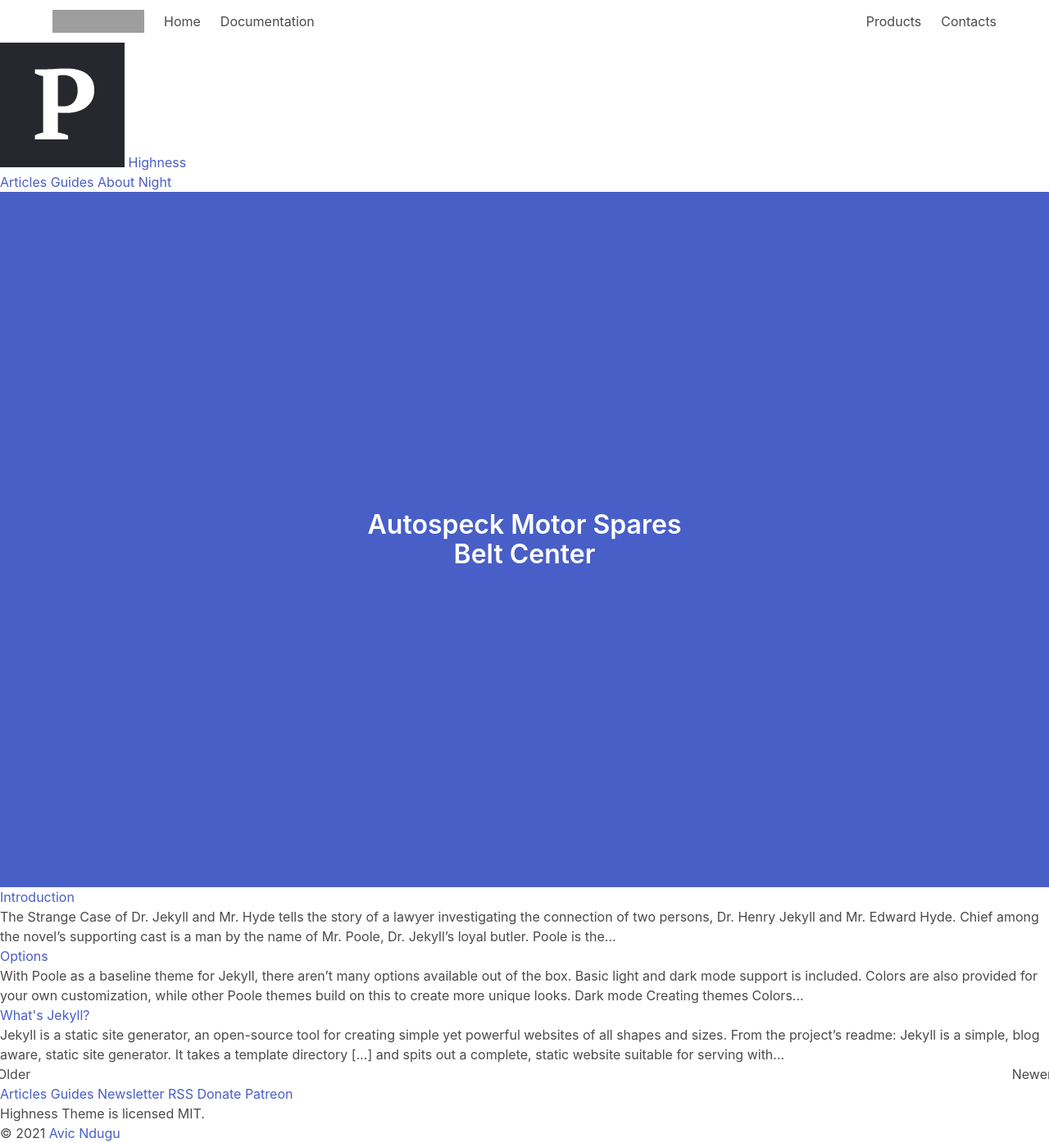
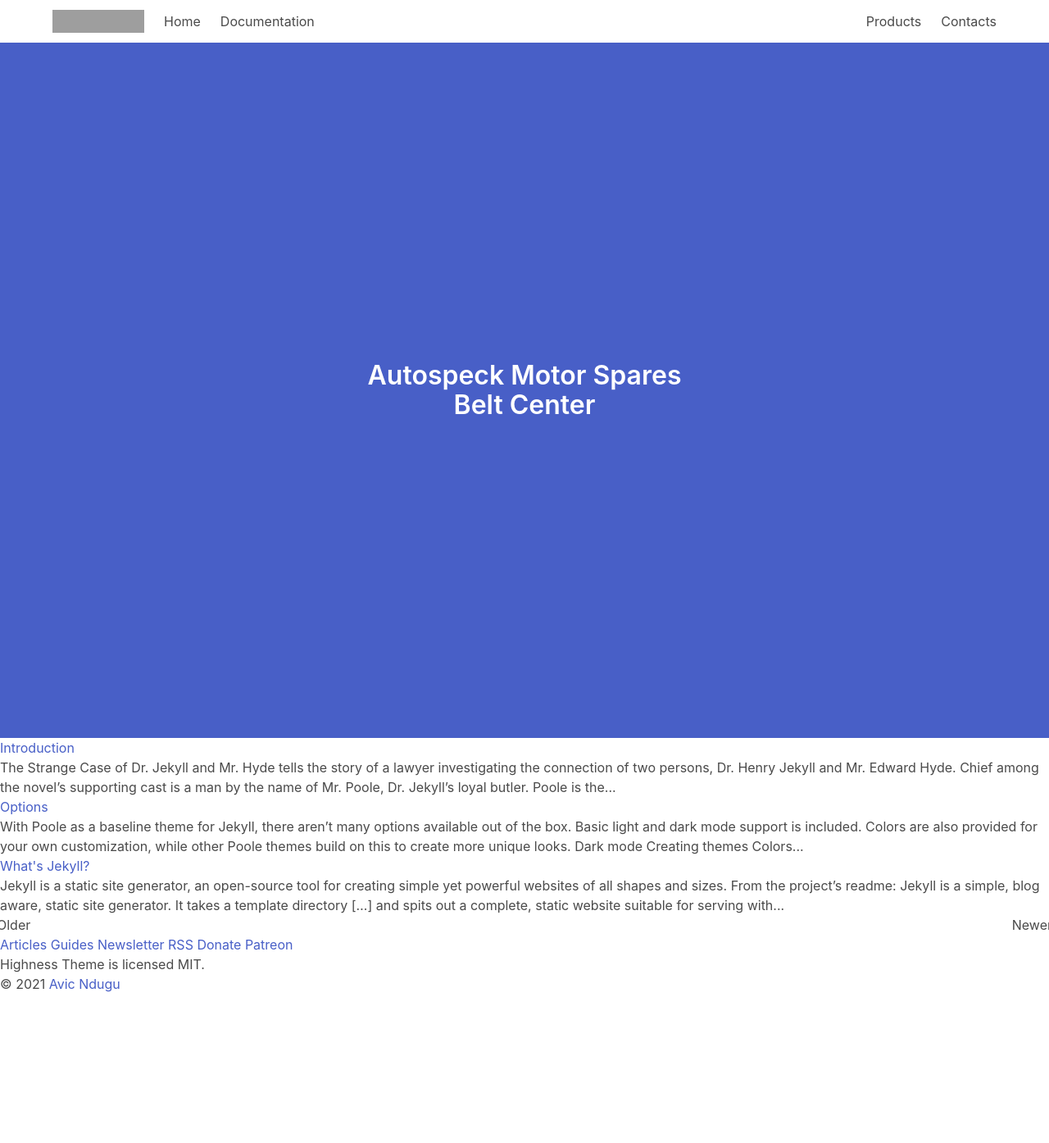
Before and after one commit to avicnotes/autospeck, a Jekyll site: the page built from index.html, in a window 1280 px wide. Shown: the whole page at 82% size. Built offline with Jekyll 4.4.1, drawn with Linux system fonts in a browser that asks for light colours; the list of posts is cut into pages by our own code; after the commit the page ends 1212 px from its top, so only the background shows below that; grey boxes are pictures that could not be loaded.

Commit message:
Remove old navbar

```diff
--- a/_layouts/default.html
+++ b/_layouts/default.html
@@ -7,33 +7,6 @@
 
     {% include nav.html %}
 
-    <header>
-        <div class="brand">
-          <a href="{{ site.baseurl }}/" title="Home">
-            <img src="{{ '/assets/apple-touch-icon-precomposed.png' | relative_url }}" alt="logo">
-            <span>
-            {{ site.title }}
-            </span>
-          </a>
-        </div>
-        <nav>
-
-              <a href="/2020/04/03/options/">
-                Articles
-              </a>
-              <a href="/2020/04/02/example-content/">
-                Guides
-              </a>
-
-              <a href="/2020/03/01/whats-jekyll/">
-                About
-              </a>
-              <a href="/2020/04/04/introduction/">
-                Night
-              </a>
-
-        </nav>
-    </header>
     <main>
       <section class="blog-content">
         {{ content }}
```
